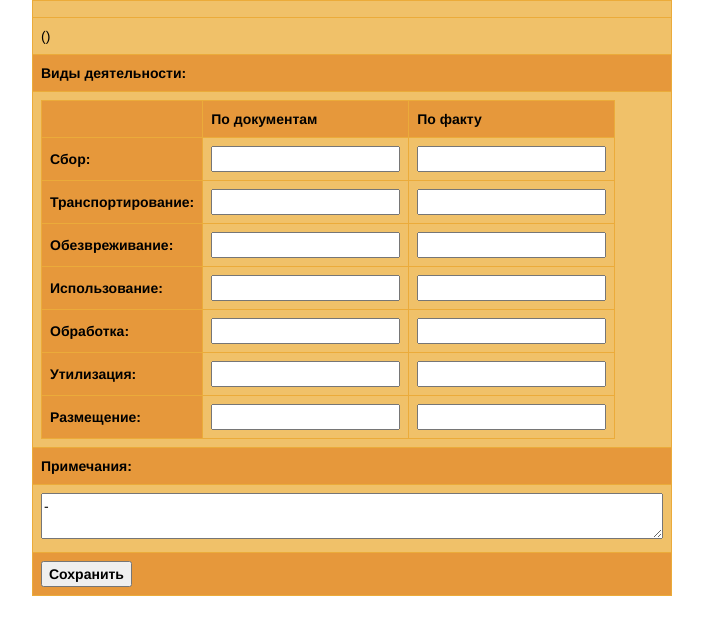
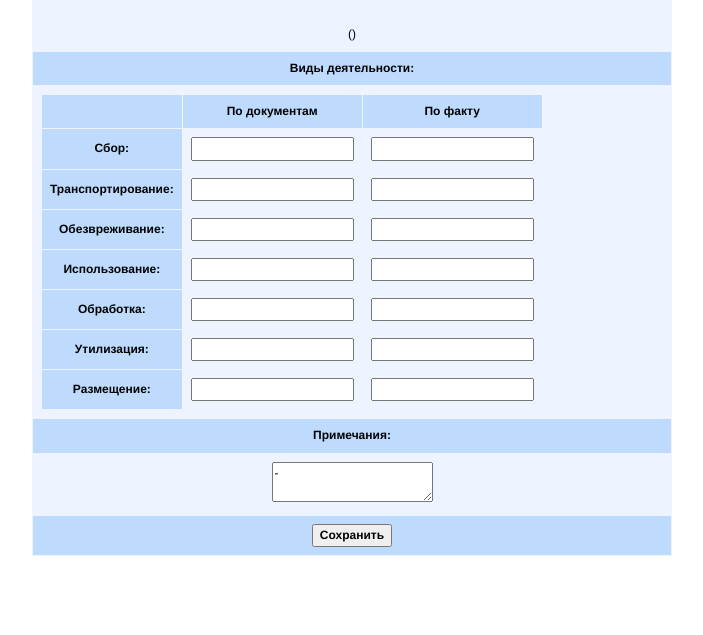
Before and after one commit to maksimemelyanov/License, a Python web app: template licenses/templates/updating.jinja2 in a window 1280 px wide. Shown: the top 635 px of the page, without its empty margins (288-991 px from the left). Run offline with Jinja, Linux system fonts and the light colour scheme; the template is opened without the code that fills it, so the values that code supplies are empty; some libraries are stand-ins or nearby versions.

Commit message:
update colors

```diff
--- a/licenses/templates/updating.jinja2
+++ b/licenses/templates/updating.jinja2
@@ -4,13 +4,12 @@
 
 <div class="content" width="50%">
 <style type="text/css">
-.tftable {font-size:14px; .color:#000000;width:50%;border-width: 1px;border-color: #ebab3a;border-collapse: collapse; margin: auto;}
-.tftable th {font-size:14px;background-color:#e6983b;border-width: 1px;padding: 8px;border-style: solid;border-color: #ebab3a;text-align:left; color: #000000; width: inherit}
-.tftable tr {background-color:#f0c169;}
-.tftable td {font-size:14px;border-width: 1px;padding: 8px;border-style: solid;border-color: #ebab3a; color: #000000}
-.tftable tr:hover {background-color: #ffdfae;}
+.tftable {font-size:12px; .color:#000000;width:50%;border-width: 1px;border-color: #eef4ff;border-collapse: collapse; margin: auto;}
+.tftable th {font-size:12px;background-color: #bedbfe;border-width: 1px;padding: 8px;border-style: solid;border-color: #eef4ff;text-align:left; color: #000000; text-align: center;}
+.tftable tr {background-color: #eef4ff;}
+.tftable td {font-size:12px;border-width: 1px;padding: 8px;border-style: solid;border-color: #eef4ff; color: #000000; text-align: center;}
+.tftable tr:hover {background-color: #bedbfe;}
 .tftable a {color: #000000}
- .field  {width: 100%}
 </style>
 
 <form action="updating" type="multipart/form-data" method="GET">
```
Also changed, not shown: licenses/static/theme.css (+7 -7 lines), licenses/templates/adding.jinja2 (+5 -5 lines), licenses/templates/companies.jinja2 (+5 -5 lines).
